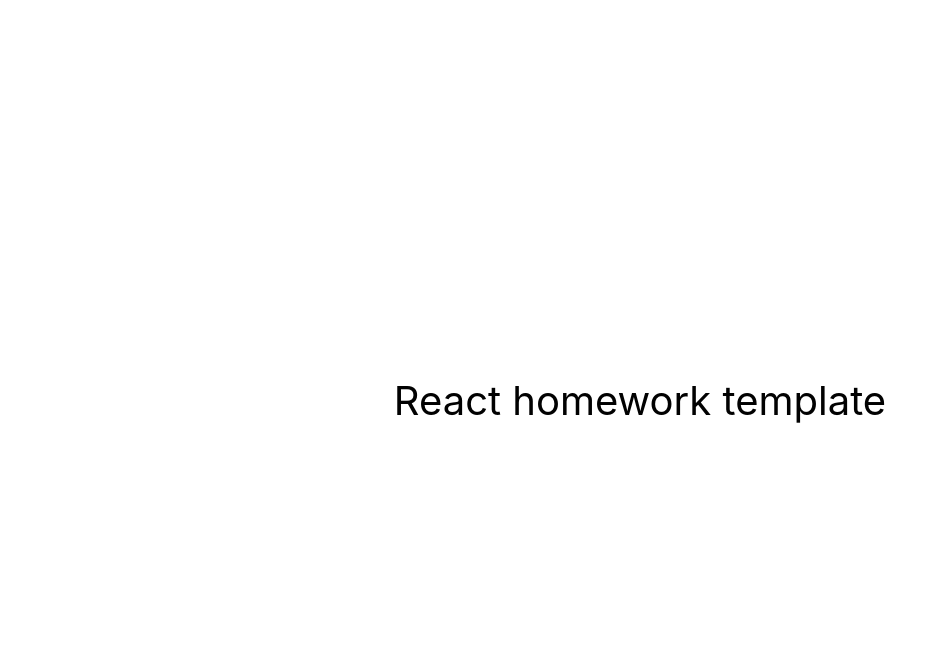
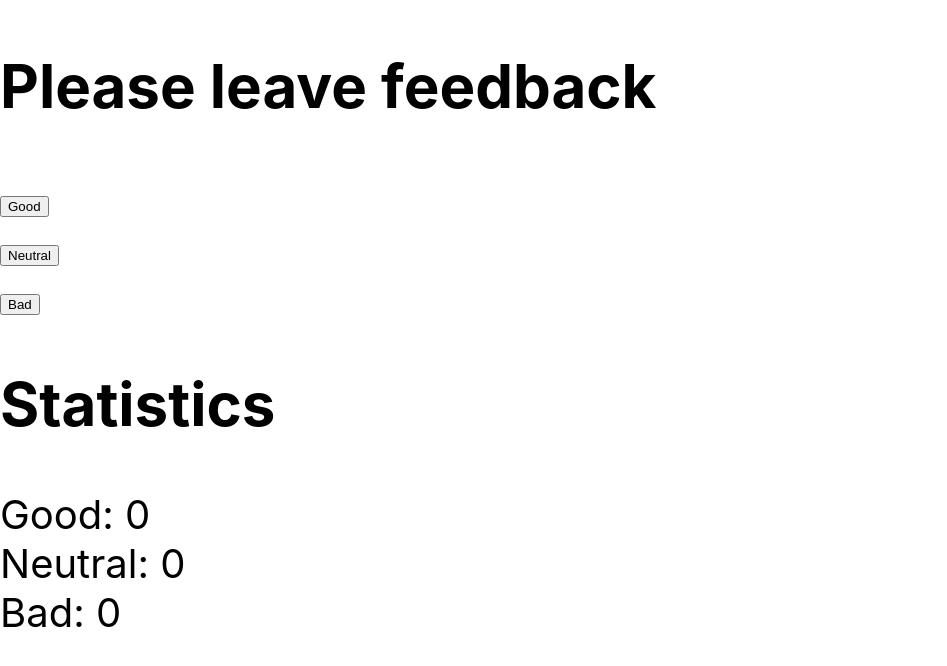
Before and after one commit to irensmile/goit-react-hw-02-feedback, a React (Create React App) app: page / in a window 1280 px wide. Shown: the top 666 px of the page, without its empty margins (0-947 px from the left). Built offline with nearby package versions, Linux system fonts and the light colour scheme.

Commit message:
feedback-step1

```diff
--- a/src/components/App.jsx
+++ b/src/components/App.jsx
@@ -1,16 +1,59 @@
-export const App = () => {
-  return (
-    <div
+
+import React, { Component } from "react";
+
+
+export class App extends Component {
+  state = {
+  good: 0,
+  neutral: 0,
+  bad: 0
+  }
+
+
+
+  render() {
+    return <div
       style={{
         height: '100vh',
-        display: 'flex',
+        //display: 'flex',
         justifyContent: 'center',
         alignItems: 'center',
         fontSize: 40,
         color: '#010101'
       }}
     >
-      React homework template
-    </div>
-  );
-};
+      <div>
+      <h2>Please leave feedback</h2>
+      <ul className="feedback">
+        <li><button type="button" onClick={this.onClick}>Good</button></li>
+        <li><button type="button" onClick={this.onClick}>Neutral</button></li>
+        <li><button type="button" onClick={this.onClick}>Bad</button></li>
+        </ul>
+      </div>
+
+      <div>
+      <h2>Statistics</h2>
+      <ul className="feedback">
+          <li>Good: <span>{ this.state.good}</span></li>
+        <li>Neutral: <span>{ this.state.neutral}</span></li>
+        <li>Bad: <span>{ this.state.bad}</span></li>
+        </ul>
+      </div>
+
+    </div>;
+  }
+  onClick = (event) => {
+    switch (event.target.innerText) {
+      case 'Good':
+        this.setState({ good: this.state.good + 1 });
+        break;
+      case 'Neutral':
+        this.setState({ neutral: this.state.neutral + 1 });
+        break;
+      case 'Bad':
+        this.setState({ bad: this.state.bad + 1 });
+        break;
+    }
+}
+
+}
--- a/src/index.css
+++ b/src/index.css
@@ -13,3 +13,8 @@ code {
   font-family: source-code-pro, Menlo, Monaco, Consolas, 'Courier New',
     monospace;
 }
+
+ul {
+  list-style-type: none;
+  padding: 0;
+}
```
